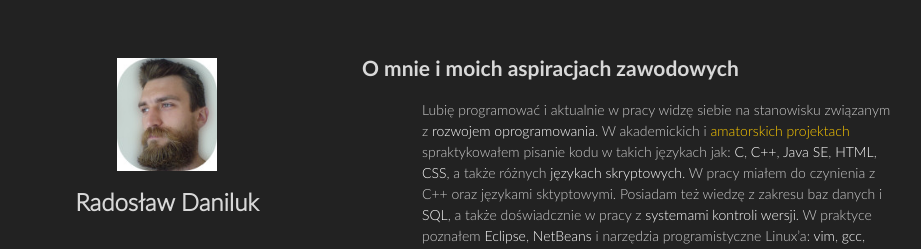
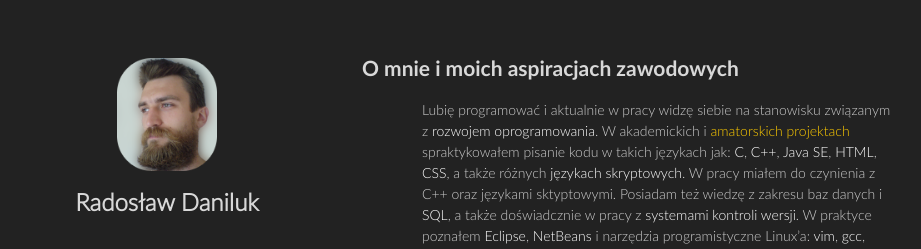
Before and after one commit to radek-daniluk/radek-daniluk.github.io, a Jekyll site: the page built from index.md, in a window 1280 px wide. Shown: the top 249 px of the page, without its empty margins (178-1099 px from the left). Built offline with Jekyll 4.4.1, drawn with Linux system fonts in a browser that asks for light colours; a script that is not in the unit is left out; our own code applies the rules of GitHub Pages for plain Markdown files.

Commit message:
Changed image to png for transparency

```diff
--- a/_config.yml
+++ b/_config.yml
@@ -4,6 +4,6 @@ show_downloads:
 google_analytics:
 theme: jekyll-theme-minimal
 
-head_pic: portret.jpg
+head_pic: portret.png
 projects_url: "https://github.com/radek-daniluk"
 github_url: "https://github.com/radek-daniluk"
```
